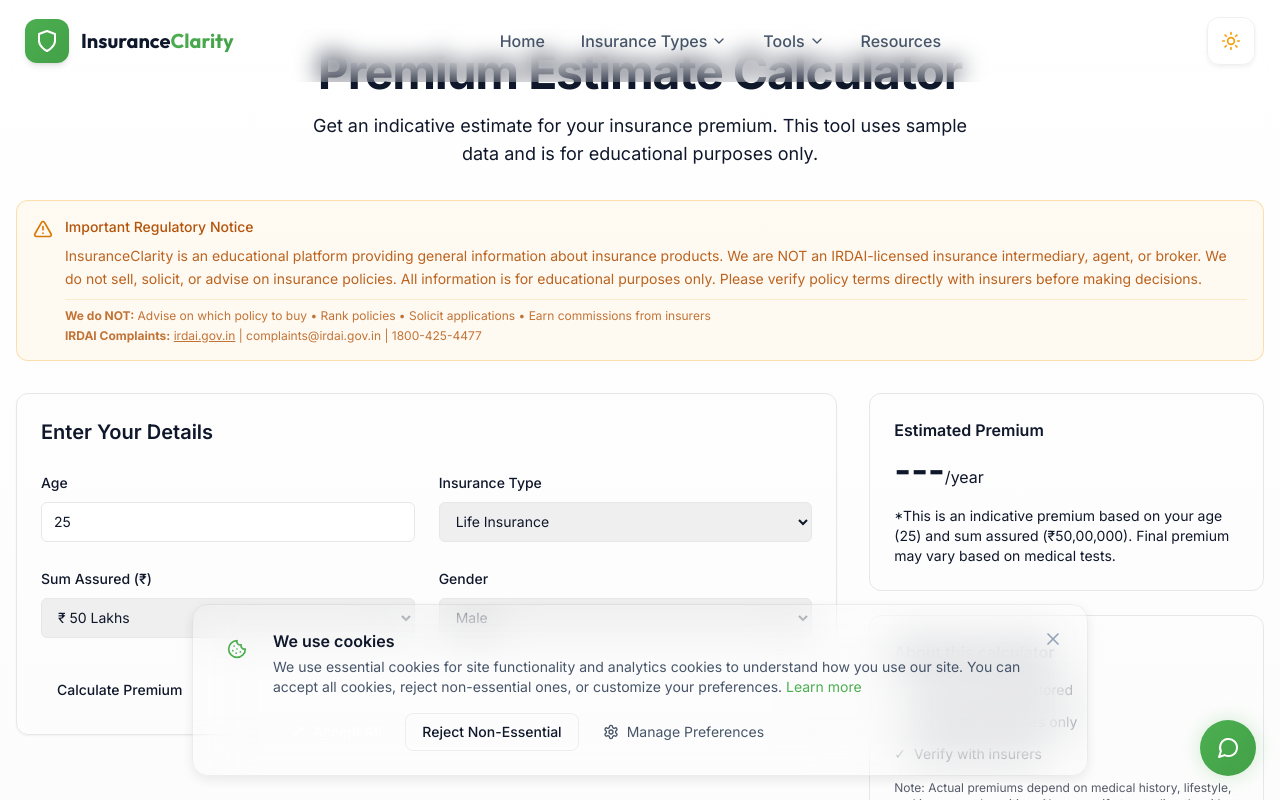
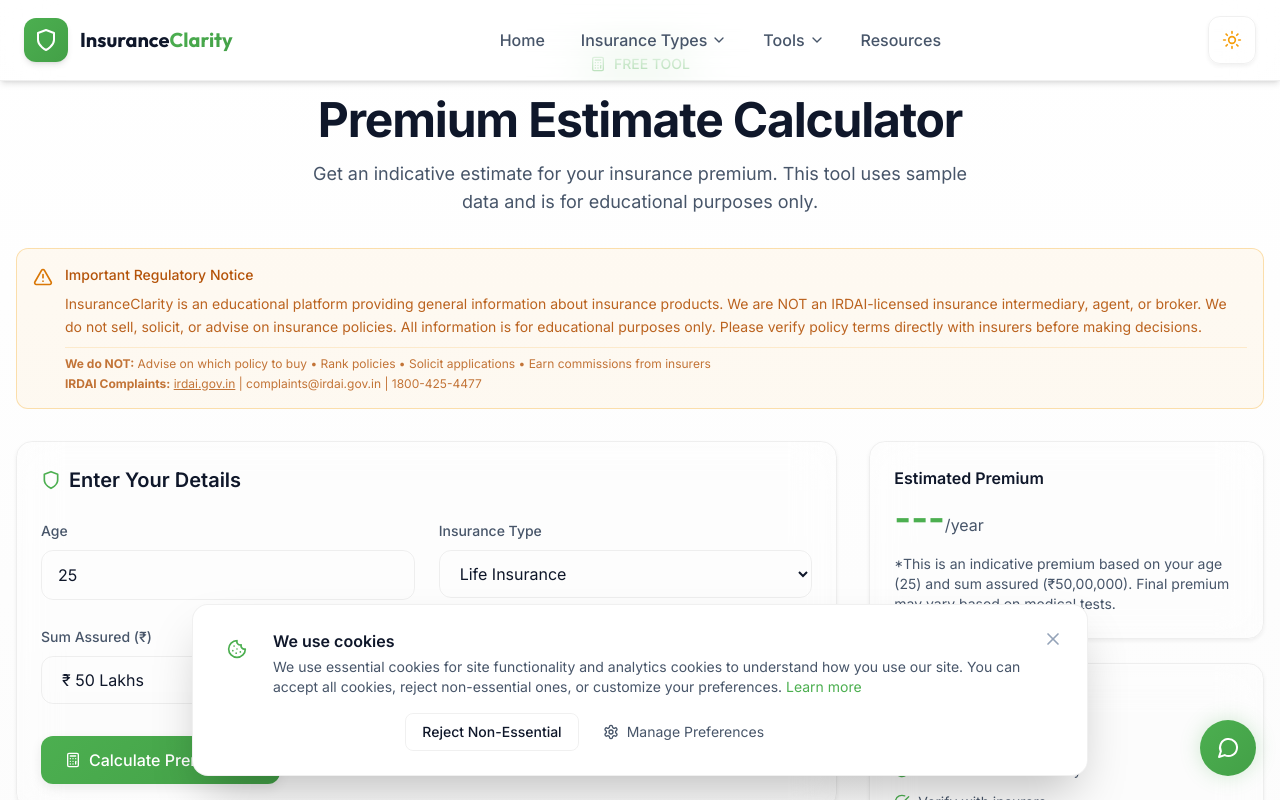
Before and after one commit to contactonetrack-del/insuranceclarity-india, a Next.js app: page /tools/calculator in a window 1280 px wide. Shown: the top 800 px of the page. Built offline with nearby package versions, Linux system fonts and the light colour scheme.

Commit message:
fix: resolve all visual regressions - calculator, ticker logos, cookie banner, header transparency

```diff
--- a/src/app/tools/calculator/page.tsx
+++ b/src/app/tools/calculator/page.tsx
@@ -4,6 +4,7 @@
 import { motion } from 'framer-motion'
 import { formatCurrency } from '@/lib/utils'
 import RegulatoryDisclaimer from '@/components/RegulatoryDisclaimer'
+import { Calculator, ArrowRight, Shield, CheckCircle } from 'lucide-react'
 
 export default function CalculatorPage() {
     const [age, setAge] = useState<number>(25)
@@ -34,7 +35,7 @@
             const genderFactor = gender === 'Female' ? 0.9 : 1.0
 
             // Sum assured factor (per 1 Lakh)
-            const sumFactor = sumAssured / 100000 * 0.5 // e.g. 50L -> 25x multiplier on base
+            const sumFactor = sumAssured / 100000 * 0.5
 
             let total = (baseRate * ageFactor * genderFactor) + (sumFactor * 100)
 
@@ -46,10 +47,15 @@
     return (
         <div className="container mx-auto px-4 py-8 md:py-12">
             <header className="mb-8 text-center">
-                <h1 className="mb-4 text-3xl font-bold tracking-tight md:text-5xl">
+                <div className="inline-flex items-center gap-2 px-3 py-1.5 bg-accent-10 text-accent
+                   text-sm rounded-full mb-4 font-medium">
+                    <Calculator className="w-4 h-4" />
+                    FREE TOOL
+                </div>
+                <h1 className="mb-4 text-3xl font-bold tracking-tight md:text-5xl text-theme-primary">
                     Premium Estimate Calculator
                 </h1>
-                <p className="mx-auto max-w-2xl text-lg text-muted-foreground">
+                <p className="mx-auto max-w-2xl text-lg text-theme-secondary">
                     Get an indicative estimate for your insurance premium.
                     This tool uses sample data and is for educational purposes only.
                 </p>
@@ -61,26 +67,29 @@
             <div className="grid gap-8 lg:grid-cols-3">
                 {/* Calculator Form */}
                 <div className="lg:col-span-2 space-y-8">
-                    <section className="rounded-xl border bg-card p-6 shadow-sm">
-                        <h2 className="mb-6 text-xl font-semibold">Enter Your Details</h2>
+                    <section className="glass rounded-2xl p-6 shadow-sm">
+                        <h2 className="mb-6 text-xl font-semibold text-theme-primary flex items-center gap-2">
+                            <Shield className="w-5 h-5 text-accent" />
+                            Enter Your Details
+                        </h2>
                         <div className="grid gap-6 md:grid-cols-2">
                             <div className="space-y-2">
-                                <label className="text-sm font-medium">Age</label>
+                                <label className="text-sm font-medium text-theme-secondary">Age</label>
                                 <input
                                     type="number"
                                     value={age}
                                     onChange={(e) => setAge(Number(e.target.value))}
                                     min={18}
                                     max={100}
-                                    className="flex h-10 w-full rounded-md border border-input bg-background px-3 py-2 text-sm ring-offset-background file:border-0 file:bg-transparent file:text-sm file:font-medium placeholder:text-muted-foreground focus-visible:outline-none focus-visible:ring-2 focus-visible:ring-ring focus-visible:ring-offset-2"
+                                    className="input"
                                 />
                             </div>
                             <div className="space-y-2">
-                                <label className="text-sm font-medium">Insurance Type</label>
+                                <label className="text-sm font-medium text-theme-secondary">Insurance Type</label>
                                 <select
                                     value={type}
                                     onChange={(e) => setType(e.target.value)}
-                                    className="flex h-10 w-full rounded-md border border-input bg-background px-3 py-2 text-sm ring-offset-background focus-visible:outline-none focus-visible:ring-2 focus-visible:ring-ring focus-visible:ring-offset-2"
+                                    className="input"
                                 >
                                     <option>Life Insurance</option>
                                     <option>Health Insurance</option>
@@ -88,11 +97,11 @@
                                 </select>
                             </div>
                             <div className="space-y-2">
-                                <label className="text-sm font-medium">Sum Assured (₹)</label>
+                                <label className="text-sm font-medium text-theme-secondary">Sum Assured (₹)</label>
                                 <select
                                     value={sumAssured}
                                     onChange={(e) => setSumAssured(Number(e.target.value))}
-                                    className="flex h-10 w-full rounded-md border border-input bg-background px-3 py-2 text-sm ring-offset-background focus-visible:outline-none focus-visible:ring-2 focus-visible:ring-ring focus-visible:ring-offset-2"
+                                    className="input"
                                 >
                                     <option value={500000}>₹ 5 Lakhs</option>
                                     <option value={1000000}>₹ 10 Lakhs</option>
@@ -102,11 +111,11 @@
                                 </select>
                             </div>
                             <div className="space-y-2">
-                                <label className="text-sm font-medium">Gender</label>
+                                <label className="text-sm font-medium text-theme-secondary">Gender</label>
                                 <select
                                     value={gender}
                                     onChange={(e) => setGender(e.target.value)}
-                                    className="flex h-10 w-full rounded-md border border-input bg-background px-3 py-2 text-sm ring-offset-background focus-visible:outline-none focus-visible:ring-2 focus-visible:ring-ring focus-visible:ring-offset-2"
+                                    className="input"
                                 >
                                     <option>Male</option>
                                     <option>Female</option>
@@ -119,9 +128,11 @@
                             <button
                                 onClick={calculatePremium}
                                 disabled={isCalculating}
-                                className="inline-flex h-10 w-full items-center justify-center rounded-md bg-primary px-4 py-2 text-sm font-medium text-primary-foreground ring-offset-background transition-colors hover:bg-primary/90 focus-visible:outline-none focus-visible:ring-2 focus-visible:ring-ring focus-visible:ring-offset-2 disabled:pointer-events-none disabled:opacity-50 md:w-auto"
+                                className="btn-primary w-full md:w-auto disabled:opacity-50 disabled:cursor-not-allowed"
                             >
+                                <Calculator className="w-4 h-4" />
                                 {isCalculating ? 'Calculating...' : 'Calculate Premium'}
+                                <ArrowRight className="w-4 h-4" />
                             </button>
                         </div>
                     </section>
@@ -131,32 +142,35 @@
                 <div className="space-y-6">
                     <motion.div
                         layout
-                        className="rounded-xl border bg-primary/5 p-6"
+                        className="glass rounded-2xl p-6 border border-default"
                     >
-                        <h3 className="mb-2 font-semibold">Estimated Premium</h3>
-                        <div className="mb-4 text-4xl font-bold text-primary">
+                        <h3 className="mb-2 font-semibold text-theme-primary">Estimated Premium</h3>
+                        <div className="mb-4 text-4xl font-bold text-accent">
                             {premium > 0 ? formatCurrency(premium) : '---'}
-                            <span className="text-base font-normal text-muted-foreground">/year</span>
+                            <span className="text-base font-normal text-theme-secondary">/year</span>
                         </div>
-                        <p className="text-sm text-muted-foreground">
+                        <p className="text-sm text-theme-secondary">
                             *This is an indicative premium based on your age ({age}) and sum assured ({formatCurrency(sumAssured)}). Final premium may vary based on medical tests.
                         </p>
                     </motion.div>
 
-                    <div className="rounded-xl border bg-muted/50 p-6">
-                        <h3 className="mb-4 font-semibold">About this calculator</h3>
-                        <ul className="space-y-3 text-sm text-muted-foreground text-left">
-                            <li className="flex gap-2">
-                                <span className="text-primary">✓</span> No personal data stored
+                    <div className="glass rounded-2xl p-6">
+                        <h3 className="mb-4 font-semibold text-theme-primary">About this calculator</h3>
+                        <ul className="space-y-3 text-sm text-theme-secondary text-left">
+                            <li className="flex gap-2 items-center">
+                                <CheckCircle className="w-4 h-4 text-accent flex-shrink-0" />
+                                No personal data stored
                             </li>
-                            <li className="flex gap-2">
-                                <span className="text-primary">✓</span> Indicative estimates only
+                            <li className="flex gap-2 items-center">
+                                <CheckCircle className="w-4 h-4 text-accent flex-shrink-0" />
+                                Indicative estimates only
                             </li>
-                            <li className="flex gap-2">
-                                <span className="text-primary">✓</span> Verify with insurers
+                            <li className="flex gap-2 items-center">
+                                <CheckCircle className="w-4 h-4 text-accent flex-shrink-0" />
+                                Verify with insurers
                             </li>
                         </ul>
-                        <p className="mt-4 text-xs text-muted-foreground opacity-70">
+                        <p className="mt-4 text-xs text-theme-muted">
                             Note: Actual premiums depend on medical history, lifestyle, and insurer underwriting.
                             Always verify terms directly with the insurance company.
                         </p>
--- a/src/components/CookieBanner.tsx
+++ b/src/components/CookieBanner.tsx
@@ -99,7 +99,14 @@
     return (
         <div className="fixed bottom-0 left-0 right-0 z-50 p-4 md:p-6">
             <div className="max-w-4xl mx-auto">
-                <div className="glass-strong rounded-2xl shadow-2xl border border-default overflow-hidden">
+                <div
+                    className="rounded-2xl shadow-2xl border border-default overflow-hidden"
+                    style={{
+                        background: 'rgb(var(--color-card-bg))',
+                        backdropFilter: 'blur(24px)',
+                        WebkitBackdropFilter: 'blur(24px)',
+                    }}
+                >
                     {!showPreferences ? (
                         /* Main Banner */
                         <div className="p-4 md:p-6">
--- a/src/components/Header.tsx
+++ b/src/components/Header.tsx
@@ -42,8 +42,15 @@
 
     return (
         <header
-            className={`fixed top-0 left-0 w-full z-50 transition-all duration-300
-        ${isScrolled ? 'glass-strong shadow-md' : 'glass-subtle'}`}
+            className={`fixed top-0 left-0 w-full z-50 transition-all duration-300 shadow-md`}
+            style={{
+                background: isScrolled
+                    ? 'rgb(var(--color-card-bg))'
+                    : 'rgba(var(--color-card-bg), 0.85)',
+                backdropFilter: 'blur(24px)',
+                WebkitBackdropFilter: 'blur(24px)',
+                borderBottom: '1px solid var(--border-default)',
+            }}
         >
             <div className="max-w-7xl mx-auto px-6">
                 <div className="flex items-center justify-between h-20">
```
Also changed, not shown: src/app/page.tsx (+4 -3 lines).
